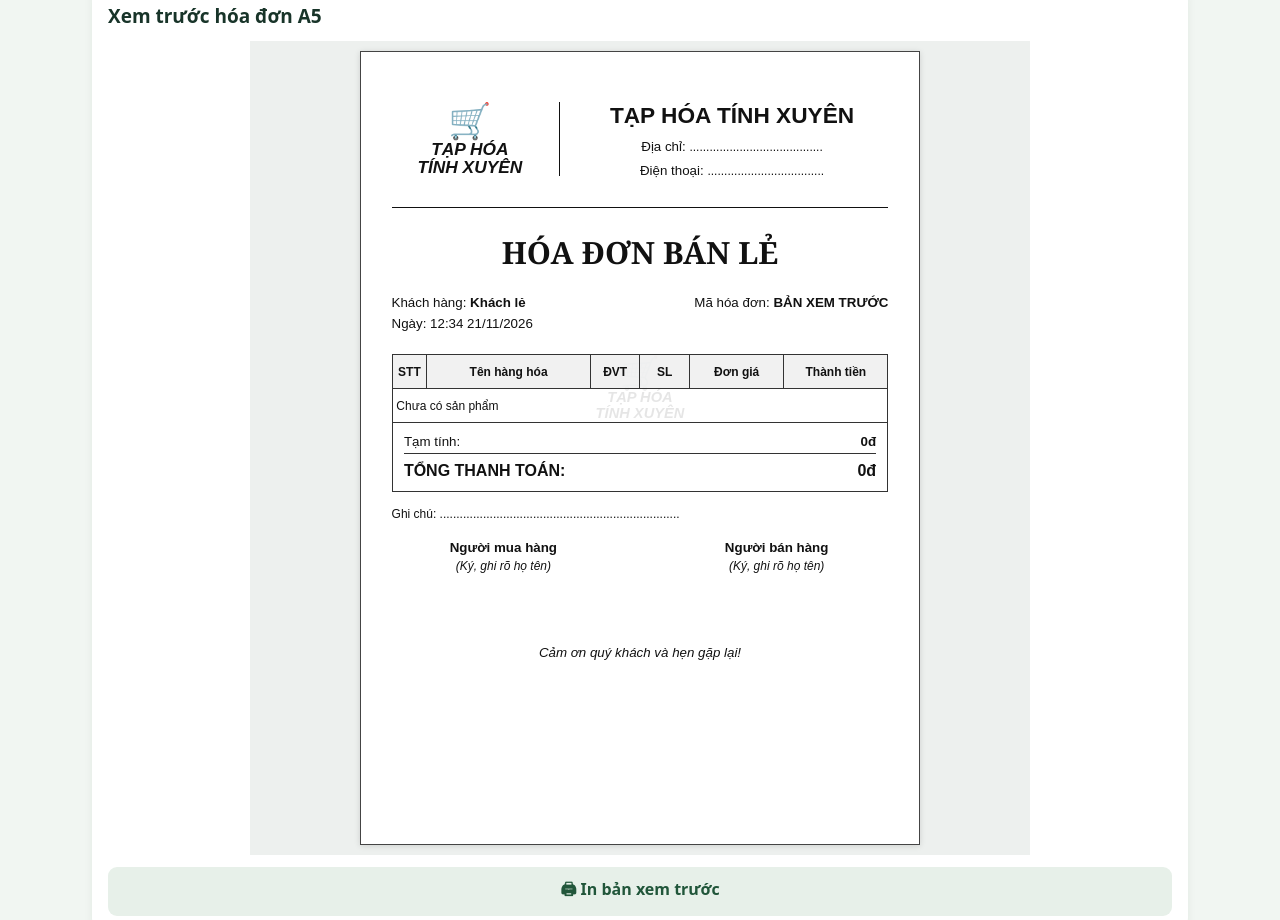
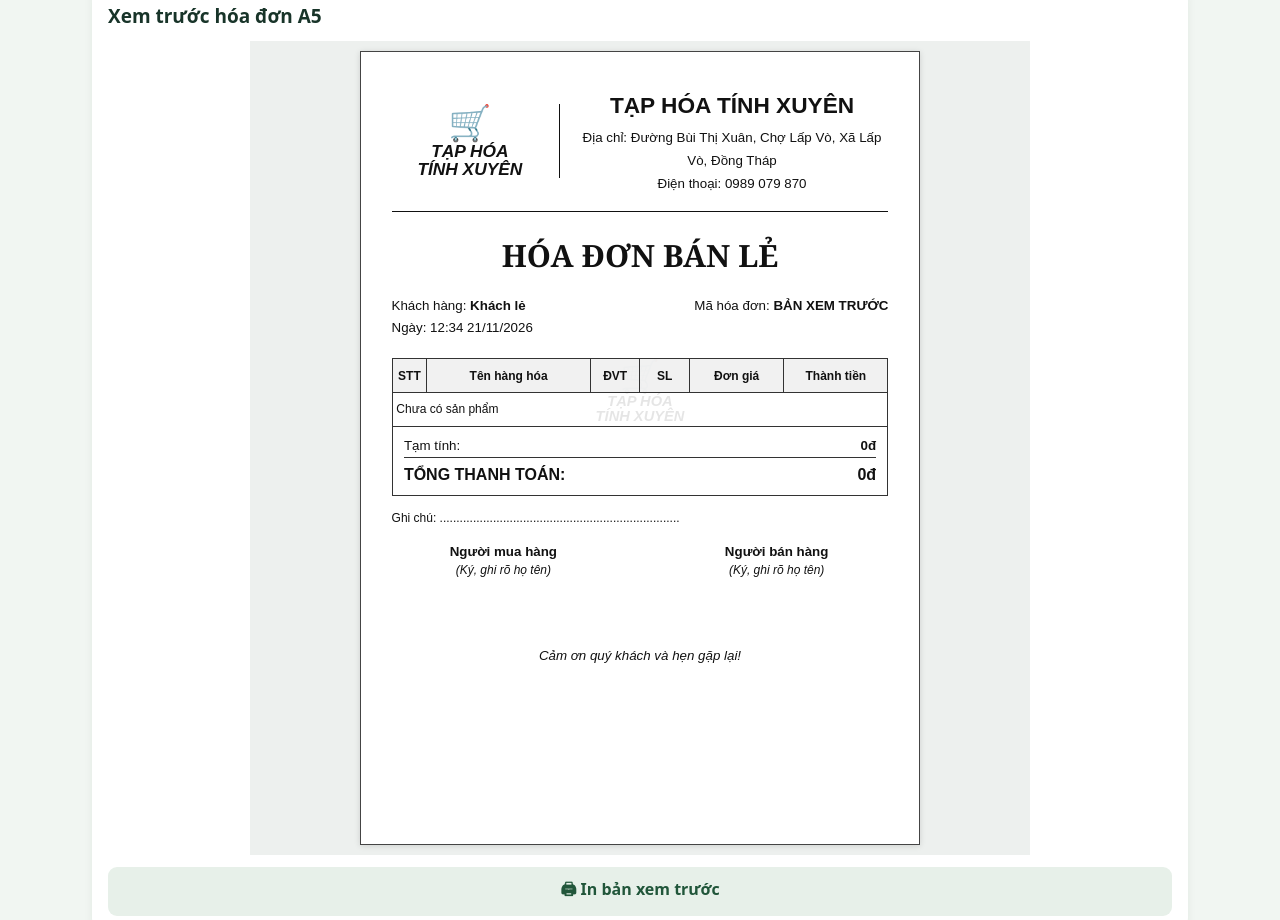
Before and after one commit to hieuchungquang-crypto/tap-hoa-tinh-xuyen-v4, a plain HTML site: page index.html in a window 1280 px wide. Shown: the part 1014-1934 px from the top of the page. Drawn offline with Linux system fonts and the light colour scheme.

Commit message:
Update index.html

```diff
--- a/index.html
+++ b/index.html
@@ -97,7 +97,7 @@ function renderReceipt(inv){
   const first=idx===0,last=idx===pages.length-1;
   const rows=part.map((x,j)=>`<tr><td class="r-center">${offset+j+1}</td><td>${esc(x.name)}</td><td class="r-center">${esc(x.unit)}</td><td class="r-right">${Number(x.qty).toLocaleString('vi-VN',{maximumFractionDigits:3})}</td><td class="r-right">${Number(x.price).toLocaleString('vi-VN')}</td><td class="r-right">${Number(x.total).toLocaleString('vi-VN')}</td></tr>`).join('');
   offset+=part.length;
-  const heading=first?`<div class="r-brand"><div class="r-mark"><div class="r-cart">🛒</div><b>TẠP HÓA<br>TÍNH XUYÊN</b></div><div class="r-shop"><strong>TẠP HÓA TÍNH XUYÊN</strong><div>Địa chỉ: <span class="r-dots">........................................</span></div><div>Điện thoại: <span class="r-dots">...................................</span></div></div></div><div class="r-rule"></div><h2>HÓA ĐƠN BÁN LẺ</h2>`:`<div class="r-continued"><b>TẠP HÓA TÍNH XUYÊN</b><div>HÓA ĐƠN BÁN LẺ (TIẾP)</div></div>`;
+  const heading=first?`<div class="r-brand"><div class="r-mark"><div class="r-cart">🛒</div><b>TẠP HÓA<br>TÍNH XUYÊN</b></div><div class="r-shop"><strong>TẠP HÓA TÍNH XUYÊN</strong><div>Địa chỉ: Đường Bùi Thị Xuân, Chợ Lấp Vò, Xã Lấp Vò, Đồng Tháp</div><div>Điện thoại: 0989 079 870</div></div></div><div class="r-rule"></div><h2>HÓA ĐƠN BÁN LẺ</h2>`:`<div class="r-continued"><b>TẠP HÓA TÍNH XUYÊN</b><div>HÓA ĐƠN BÁN LẺ (TIẾP)</div></div>`;
   const summary=last?`<div class="r-totals"><div><span>Tạm tính:</span><b>${money(inv.subtotal)}</b></div>${Number(inv.discount)>0?`<div><span>Giảm giá:</span><b>−${money(inv.discount)}</b></div>`:''}<div class="r-grand"><span>TỔNG THANH TOÁN:</span><b>${money(inv.payable)}</b></div></div><div class="r-notes">Ghi chú: ........................................................................</div><div class="r-sign"><div><b>Người mua hàng</b><i>(Ký, ghi rõ họ tên)</i></div><div><b>Người bán hàng</b><i>(Ký, ghi rõ họ tên)</i></div></div><div class="r-thanks">Cảm ơn quý khách và hẹn gặp lại!</div>`:`<div class="r-next">Còn tiếp trang sau...</div>`;
   return `<section class="receipt-page">${heading}<div class="r-meta"><div><span>Khách hàng: <b>${esc(inv.customer||'Khách lẻ')}</b></span><span>Mã hóa đơn: <b>${esc(inv.id||'BẢN XEM TRƯỚC')}</b></span></div><div>Ngày: ${esc(stamp)}</div></div><div class="r-table-wrap"><div class="r-watermark" aria-hidden="true"><div class="r-cart">🛒</div><div class="r-watermark-name">TẠP HÓA<br>TÍNH XUYÊN</div></div><table class="r-table"><colgroup><col style="width:7%"><col style="width:33%"><col style="width:10%"><col style="width:10%"><col style="width:19%"><col style="width:21%"></colgroup><thead><tr><th>STT</th><th>Tên hàng hóa</th><th>ĐVT</th><th>SL</th><th>Đơn giá</th><th>Thành tiền</th></tr></thead><tbody>${rows||'<tr><td colspan="6">Chưa có sản phẩm</td></tr>'}</tbody></table></div>${summary}${multi?`<div class="r-page-number">Trang ${idx+1}/${pages.length}</div>`:''}</section>`;
  }).join('');
```
